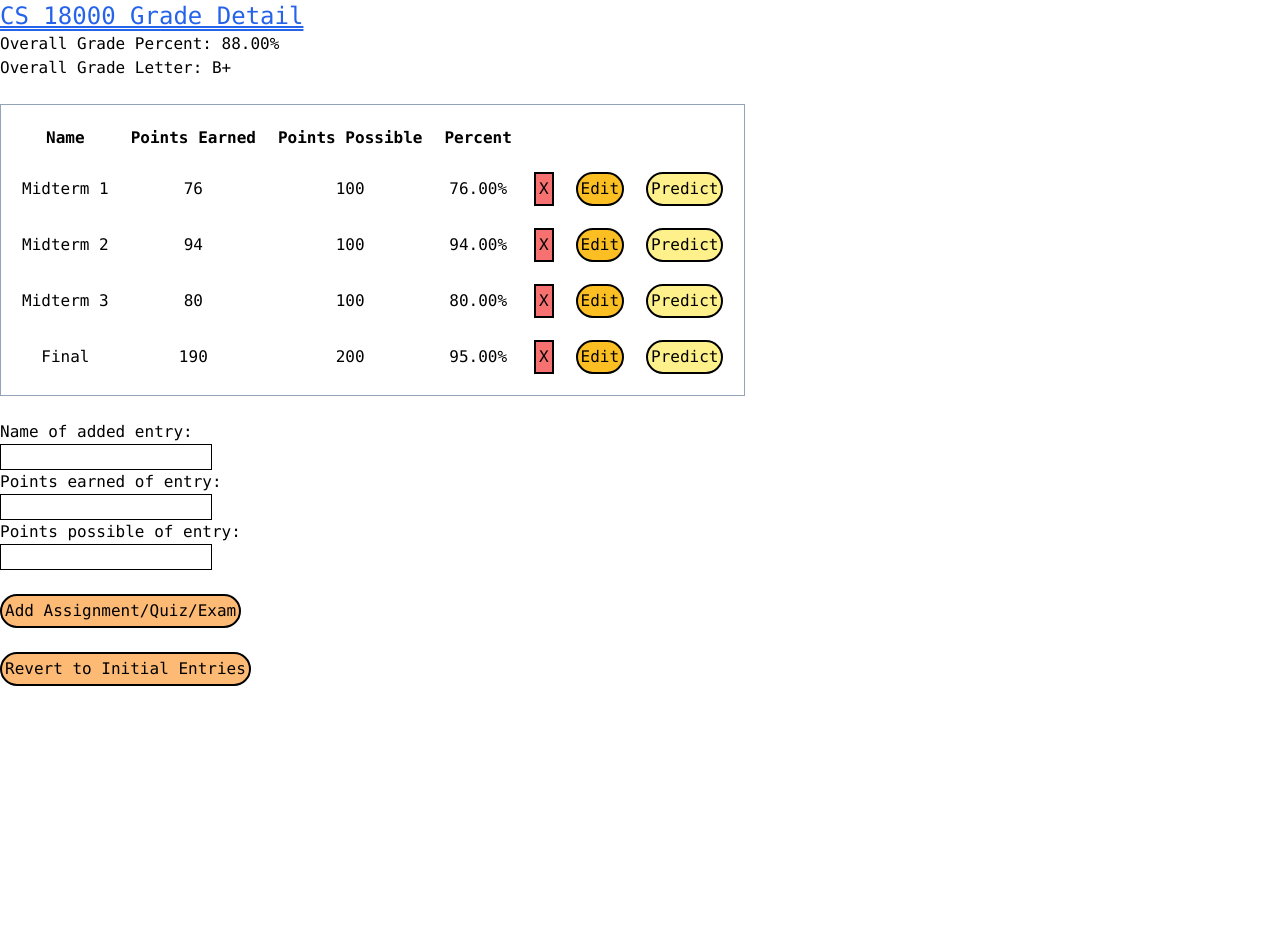
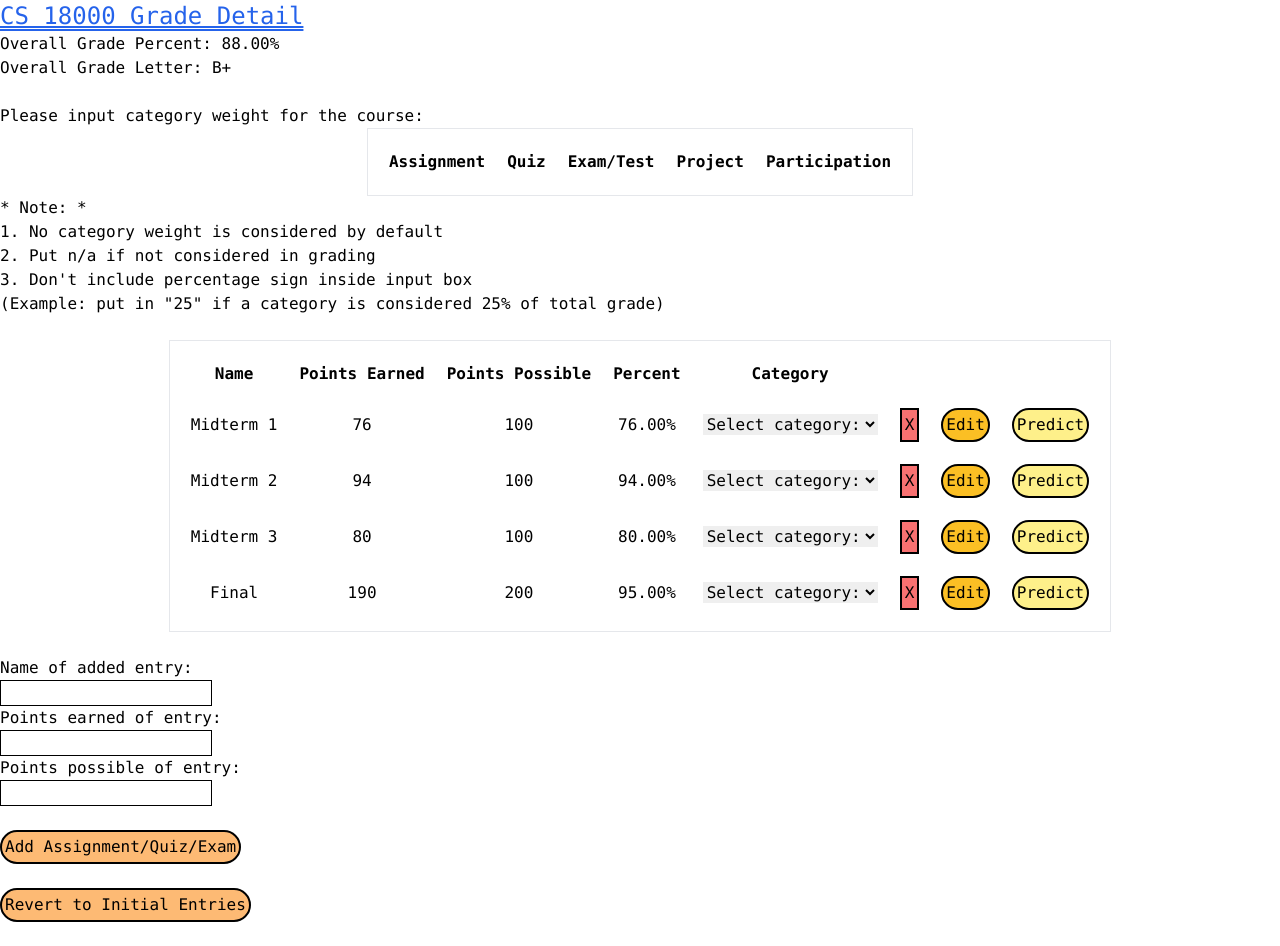
Before and after one commit to AndyLi0503/Brighten, a React (Create React App) app: page / in a window 1280 px wide. Before the commit the page ends 800 px from the top, so only its background shows below. Built offline with nearby package versions, Linux system fonts and the light colour scheme.

Commit message:
Weight box and notes

```diff
--- a/src/components/Entry.jsx
+++ b/src/components/Entry.jsx
@@ -15,6 +15,7 @@ function Entry({
   const entryPERef = useRef()
   const entryPPRef = useRef()
   const entryTargetRef = useRef()
+  const entryCategoryRef = useRef()
   const handleOnClickX = () => {
     handleDelete(entryProp.id)
   }
@@ -161,6 +162,16 @@ function Entry({
         <td>{entryProp.pointsEarned}</td>
         <td>{entryProp.pointsPossible}</td>
         <td>{entryProp.percent}</td>
+        <td class="custom-select">
+          <select>
+            <option value="0">Select category:</option>
+            <option value="1">Assignment</option>
+            <option value="2">Quiz</option>
+            <option value="3">Exam/Test</option>
+            <option value="4">Project</option>
+            <option value="5">Participation</option>
+          </select>
+        </td>
         <td>
           <button
             onClick={handleOnClickX}
--- a/src/components/Table.css
+++ b/src/components/Table.css
@@ -11,3 +11,7 @@ button {
     padding: 3px;
     font-family: ui-monospace, SFMono-Regular, Menlo, Monaco, Consolas, "Liberation Mono", "Courier New", monospace;
 }
+table {
+    margin-left: auto;
+    margin-right: auto
+}
--- a/src/components/Table.jsx
+++ b/src/components/Table.jsx
@@ -4,16 +4,18 @@ import './Table.css'
 import { useEffect, useState, useRef } from 'react'
 import { Entry } from '../constants/index'
 import { v4 as uuidv4 } from 'uuid'
+import WeightsNote from '../components/WeightsNote'
 
 export default function Table({ tableProp }) {
   const [gradePercent, setGradePercent] = useState(0)
   const [entries, setEntries] = useState([])
   const [gradeLetter, setGradeLetter] = useState('F')
   const [entriesInit, setEntriesInit] = useState([])
+  const [weights, setWeights] = useState([])
   const entryNameRef = useRef()
   const entryPERef = useRef()
   const entryPPRef = useRef()
-  const entryTargetRef = useRef()
+
   useEffect(function () {
     calculationTotal()
     const e1 = new Entry(uuidv4(), 'Midterm 1', 76, 100, '76.00%')
@@ -132,14 +134,33 @@ export default function Table({ tableProp }) {
       <p className="font-mono">Overall Grade Letter: {gradeLetter} </p>
       <br></br>
 
+      <p className="font-mono">Please input category weight for the course:</p>
       <div>
-        <table className="table-auto border-separate border-spacing-5 border border-slate-400">
+        <table className="table-auto border-separate border-spacing-5 border">
+          <thead classNName="text-center">
+            <tr>
+              <th className="table-header">Assignment</th>
+              <th className="table-header">Quiz</th>
+              <th className="table-header">Exam/Test</th>
+              <th className="table-header">Project</th>
+              <th className="table-header">Participation</th>
+            </tr>
+          </thead>
+          <tbody className="text-center"></tbody>
+        </table>
+      </div>
+
+      <WeightsNote />
+
+      <div>
+        <table className="table-auto border-separate border-spacing-5 border">
           <thead className="text-center">
             <tr>
               <th className="table-header">Name</th>
               <th className="table-header">Points Earned</th>
               <th className="table-header">Points Possible</th>
               <th className="table-header">Percent</th>
+              <th className="table-header">Category</th>
             </tr>
           </thead>
 
--- /dev/null
+++ b/src/components/WeightsNote.jsx
@@ -0,0 +1,20 @@
+function WeightsNote() {
+  return (
+    <div>
+      <p className="font-mono">* Note: *</p>
+      <p className="font-mono">
+        1. No category weight is considered by default
+      </p>
+      <p className="font-mono">2. Put n/a if not considered in grading</p>
+      <p className="font-mono">
+        3. Don't include percentage sign inside input box
+      </p>
+      <p className="font-mono">
+        (Example: put in "25" if a category is considered 25% of total grade)
+      </p>
+      <br></br>
+    </div>
+  )
+}
+
+export default WeightsNote
--- a/src/views/SingleCourseSummary.jsx
+++ b/src/views/SingleCourseSummary.jsx
@@ -4,7 +4,7 @@ import Table from '../components/Table'
 import CourseTitle from '../components/CourseTitle'
 
 function SingleCourseSummary() {
-  console.log(entries)
+  // console.log(entries)
 
   return (
     <div>
```
Also changed, not shown: src/components/Entry.css (line endings or trailing spaces).
